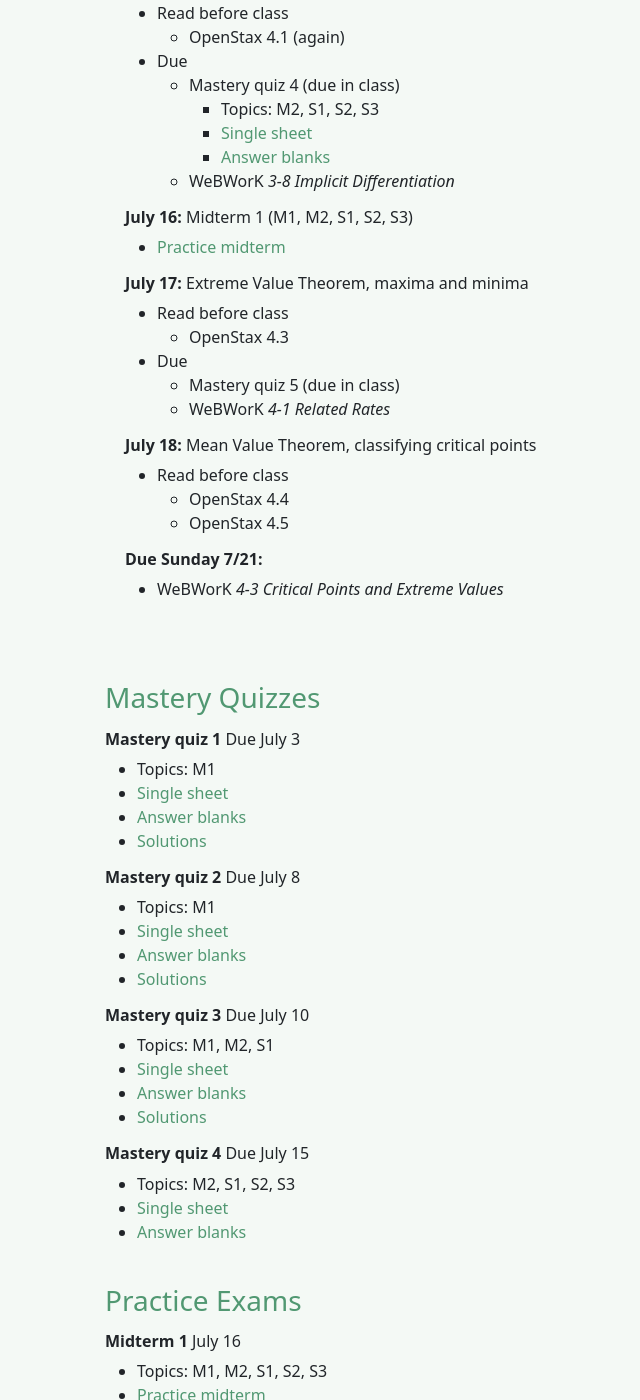
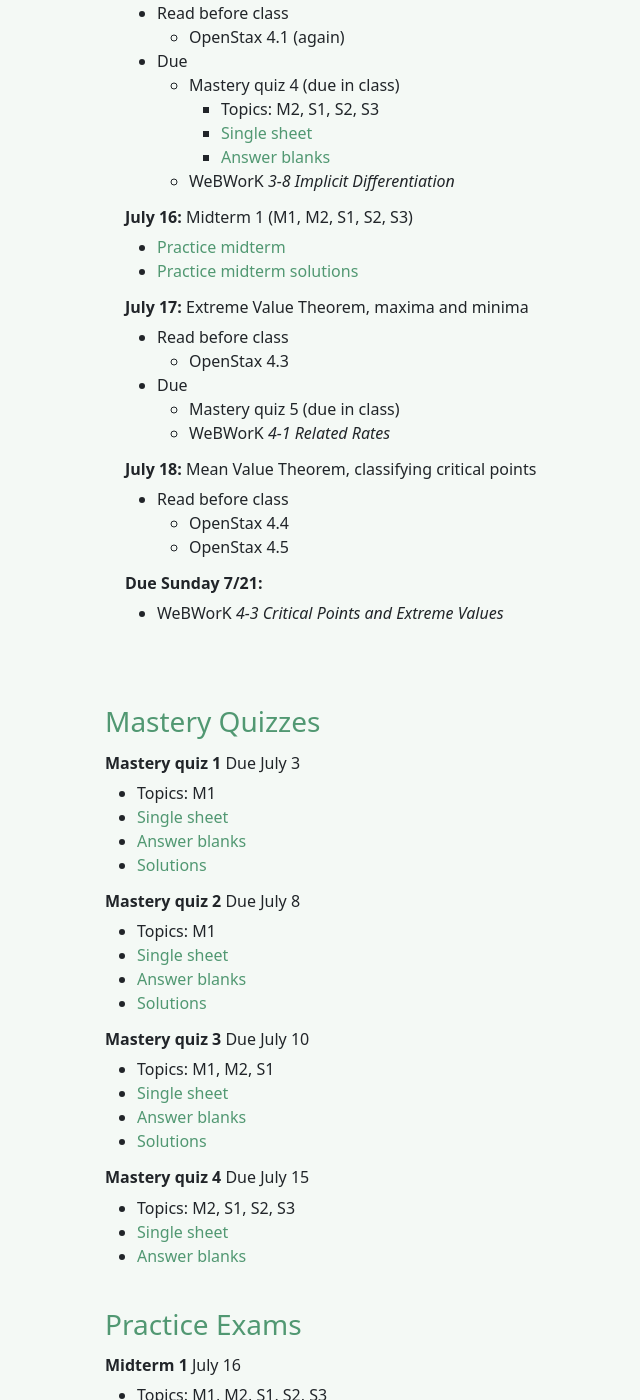
Before and after one commit to bncling/bncl-site, a Jekyll site: the page built from _courses/GW1231_summer_24.markdown, in a window 1280 px wide and 1400 px high, scrolled down 1404 px. Shown: the whole window, without its empty margins (262-902 px from the left). Built offline with Jekyll 4.4.1, drawn with Linux system fonts in a browser that asks for light colours; some of the changed text lies outside the part shown.

Commit message:
rebuilding site Sat Jul 13 09:42:31 EDT 2024

```diff
--- a/_courses/GW1231_summer_24.markdown
+++ b/_courses/GW1231_summer_24.markdown
@@ -140,6 +140,7 @@ Some of the most common things that trip people up in this course are more to do
 
 ###### **July 16:** Midterm 1 (M1, M2, S1, S2, S3)
 - [Practice midterm](/assets/documents/practice_midterm1.pdf)
+- [Practice midterm solutions](/assets/documents/practice_midterm1_solutions.pdf)
 
 ###### **July 17:** Extreme Value Theorem, maxima and minima
 - Read before class
@@ -304,3 +305,4 @@ Some of the most common things that trip people up in this course are more to do
 ###### **Midterm 1** July 16
 - Topics: M1, M2, S1, S2, S3
 - [Practice midterm](/assets/documents/practice_midterm1.pdf)
+- [Practice midterm solutions](/assets/documents/practice_midterm1_solutions.pdf)
```
Also changed, not shown: 1 other file.
